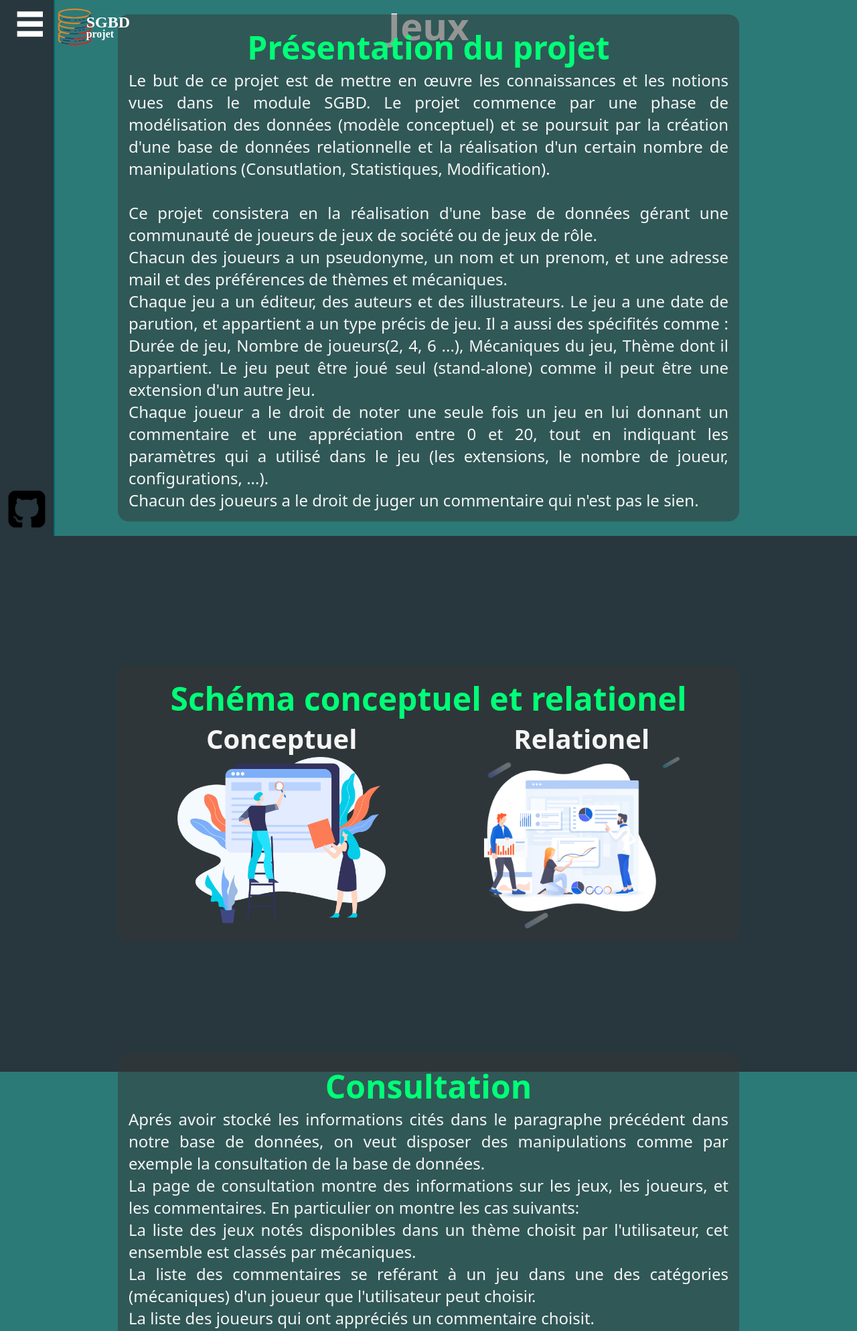
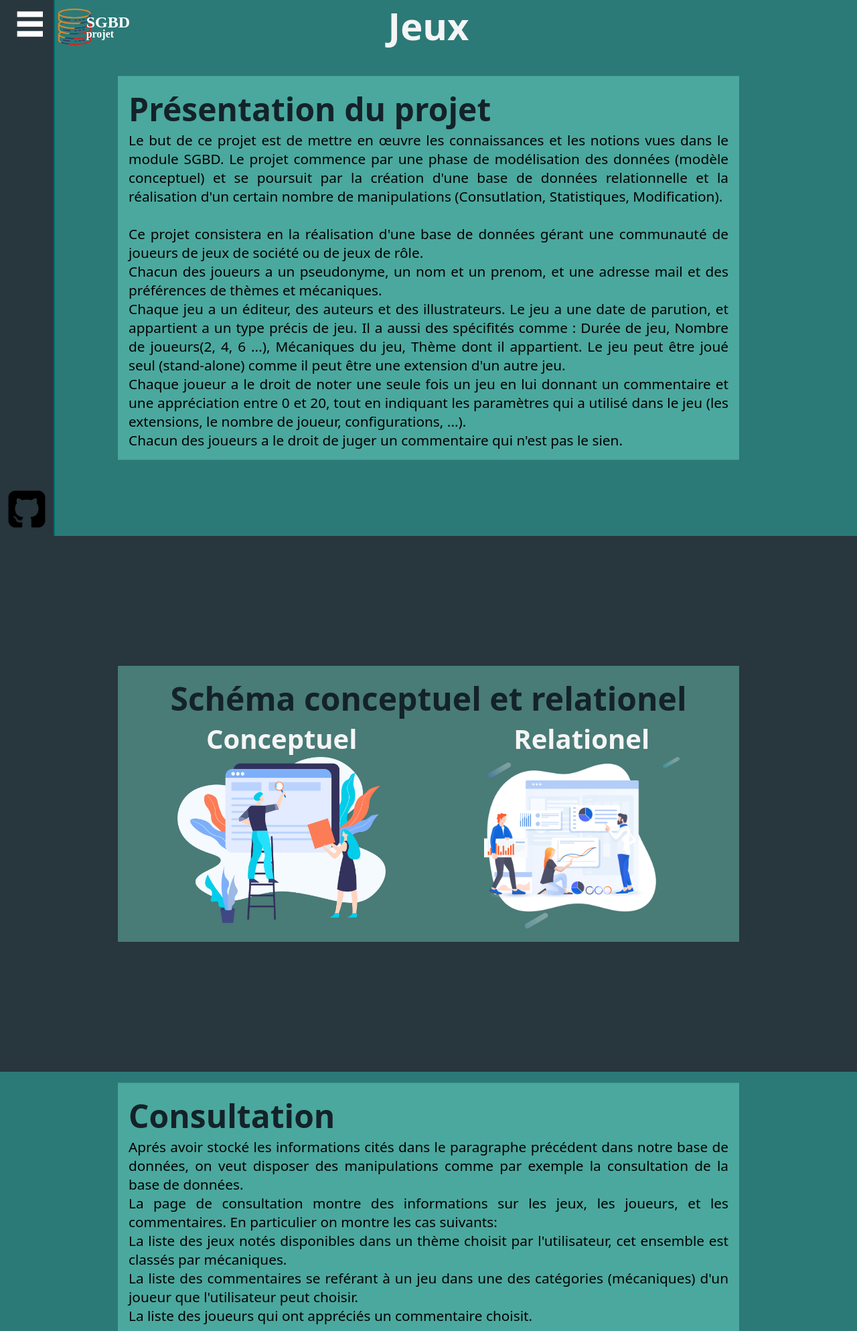
Before and after one commit to Farouk-Soufary/project_SGBD, a PHP site: page / in a window 1280 px wide. Shown: the top 1987 px of the page at 67% size. Run offline with PHP 8.4, Linux system fonts and the light colour scheme.

Commit message:
quick css update

```diff
--- a/src/database.php
+++ b/src/database.php
@@ -12,6 +12,10 @@
         html, body{
             overflow-y: hidden;
             scroll-behavior: smooth;
+        }
+
+        .consult-grid{
+            margin-top: 0;
         }
     </style>
     <?php
--- a/src/index.php
+++ b/src/index.php
@@ -120,18 +120,18 @@
         </div>
 
         <div class="page-2">
-            <div class="paragraph">
-                <div class="title">Schéma conceptuel et relationel</div>
+            <div class="paragraph" style="text-align: center;">
+                <div class="title" style="text-align: center;">Schéma conceptuel et relationel</div>
                 <div class="content"></div>
                 <div class="scheme-links">
                     <a class="scheme-link-one" href="./assets/scheme-concept.pdf">
-                        <div class="scheme-concept title" style="color: whitesmoke; font-size: 5vh;">Conceptuel</div>
-                        <img src="./assets/scheme-concept.png" style="height: 31vh;">
+                        <div class="scheme-concept title" style="color: whitesmoke; font-size: 5vh; text-align: center;">Conceptuel</div>
+                        <img src="./assets/scheme-concept.png" style="height: 31vh; text-align: center;">
                     </a>
 
                     <a class="scheme-link-two" href="./assets/scheme-relation.pdf">
-                        <div class="scheme-relation title" style="color: whitesmoke; font-size: 5vh;" >Relationel</div>
-                        <img src="./assets/scheme-relation.png" style="height: 32vh;">
+                        <div class="scheme-relation title" style="color: whitesmoke; font-size: 5vh; text-align: center;" >Relationel</div>
+                        <img src="./assets/scheme-relation.png" style="height: 32vh; text-align: center;">
                     </a>
                 </div>
 
@@ -139,7 +139,8 @@
         </div>
 
         <div class="page-3">
-            <div class="paragraph">
+            <div style="display:grid; grid-template-columns: auto; row-gap: 2vh; margin-top: 2vh;">
+                <div class="paragraph special">
                     <a class="title" href="consult.php">Consultation</a>
                     <div class="content">
                         Aprés avoir stocké les informations cités dans le paragraphe précédent dans notre base de données, on veut
@@ -149,16 +150,23 @@
                         La liste des commentaires se reférant à un jeu dans une des catégories (mécaniques) d'un joueur que l'utilisateur peut choisir.<br>
                         La liste des joueurs qui ont appréciés un commentaire choisit.<br>
                     </div>
+                </div>
+
+                <div class="paragraph special">
                     <a class="title" href="statistics.php">Statistiques</a>
                     <div class="content">
                         Dans cette partie on cherche plus à faire des calculs dans la base de données pour avoir une idée sur l'avis général d'un jeu
                         la moyenne des jeux qui ont été le plus appréciés, les commentaires les plus pertinent (calculs d'indice de confiance), et les commentaires les plus récents.<br>
                     </div>
-                <a class="title" href="modify">Modiciation</a>
+                </div>
+
+                <div class="paragraph special">
+                    <a class="title" href="modify">Modifiation</a>
                     <div class="content">
                         La page de modification nous permet d'avoir une interface qui simplifie la modification de la base de données. On garantie l'ajout,
                         le suppression  et la modification d'un jeu, d'un joueur, ou d'un commentaire. La modification de ces trois ensembles nécéssite une
                         connaissance du nom du jeu (pour les jeux), le pseudonyme (pour les joueurs), l'ID (pour le commentaire).
+                    </div>
                 </div>
             </div>
         </div>
--- a/src/statistics.php
+++ b/src/statistics.php
@@ -8,6 +8,10 @@
     <link rel = "icon" type = "image/png" href = "assets/favicon.png">
     <title>projet SGBD : Jeux</title>
 </head>
+
+<style>
+    .loading-page{height: 400vh;}
+</style>
 <body>
 
     <div>
--- a/src/styles.css
+++ b/src/styles.css
@@ -165,7 +165,7 @@ a{
 .button-table:hover, .button-table.isActive{
     opacity: 1;
     box-shadow:  0 0 3vh .3vh rgb(0, 0, 0, .2);
-    color: yellowgreen;
+    color: rgb(0, 186, 152);
 }
 
 .button-table.isActive{
@@ -547,7 +547,7 @@ a{
     border: none;
     cursor: pointer;
     transition: .2s ease-out;
-    background-color: rgb(189, 188, 188, .5);
+    background-color:rgba(138, 255, 228, 0.345);
     backdrop-filter: blur(20px);
     color: black;
     border-radius: 2vh;
@@ -563,7 +563,7 @@ a{
 }
 
 .choose-button:hover{
-    background-color: rgb(255, 255, 255, .5);
+    background-color: rgba(138, 255, 228, 0.645);
 }
 
 .choose-bar {
@@ -604,7 +604,7 @@ a{
 
 .test-bar:hover{
     background-color:  rgb(55, 128, 130);
-    color: yellowgreen;
+    color:  rgba(138, 255, 228, 0.645);
 }
 
 .test-bar.choose-value{
@@ -626,7 +626,7 @@ a{
     height: 70vh;
     width: 80vw;
     border-radius: 2vh;
-    background-color:  rgb(255, 255, 255, .6);
+    background-color:  rgba(138, 255, 228, 0.345);
     backdrop-filter: blur(20px);
 }
 
@@ -648,25 +648,28 @@ a{
     top: 50%;
     left: 50%;
     transform: translate(-50%, -50%);
-    background-color: rgb(55, 55, 55, .5);
+    background-color: rgba(138, 255, 228, 0.345);
     width: 70vw;
     padding: 2vh;
-    border-radius: 2vh;
-    text-align: center;
+    text-align: left;
+}
+
+.paragraph.special{
+    position: relative;
 }
 
 .title{
-    color: rgb(1, 255, 119);
+    text-align: left;
+    color: rgb(20, 34, 41);
     font-family: system-ui, -apple-system, BlinkMacSystemFont, 'Segoe UI', Roboto, Oxygen, Ubuntu, Cantarell, 'Open Sans', 'Helvetica Neue', sans-serif;
     font-size: 6vh;
     font-weight: 700;
-    text-align: center;
 }
 
 .content{
-    color: whitesmoke;
+    color: rgb(0, 0, 0);
     font-family: system-ui, -apple-system, BlinkMacSystemFont, 'Segoe UI', Roboto, Oxygen, Ubuntu, Cantarell, 'Open Sans', 'Helvetica Neue', sans-serif;
-    font-size: 3vh;
+    font-size: 2.6vh;
     font-weight: 500;
     text-align: justify;
 }
@@ -681,7 +684,7 @@ a{
 
 .loading-page{
     position: absolute;
-    height: 400vh;
+    height: 300vh;
     width: 100vw;
     z-index: -10;
     opacity: 0;
```
Lines whose indentation alone changed are shown as unchanged.
